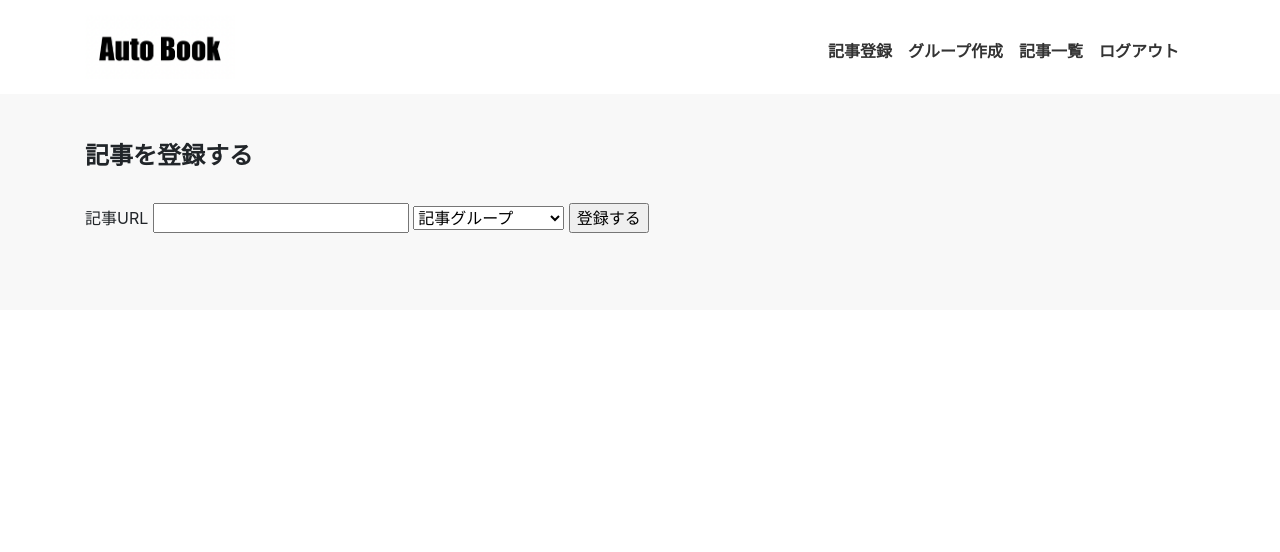
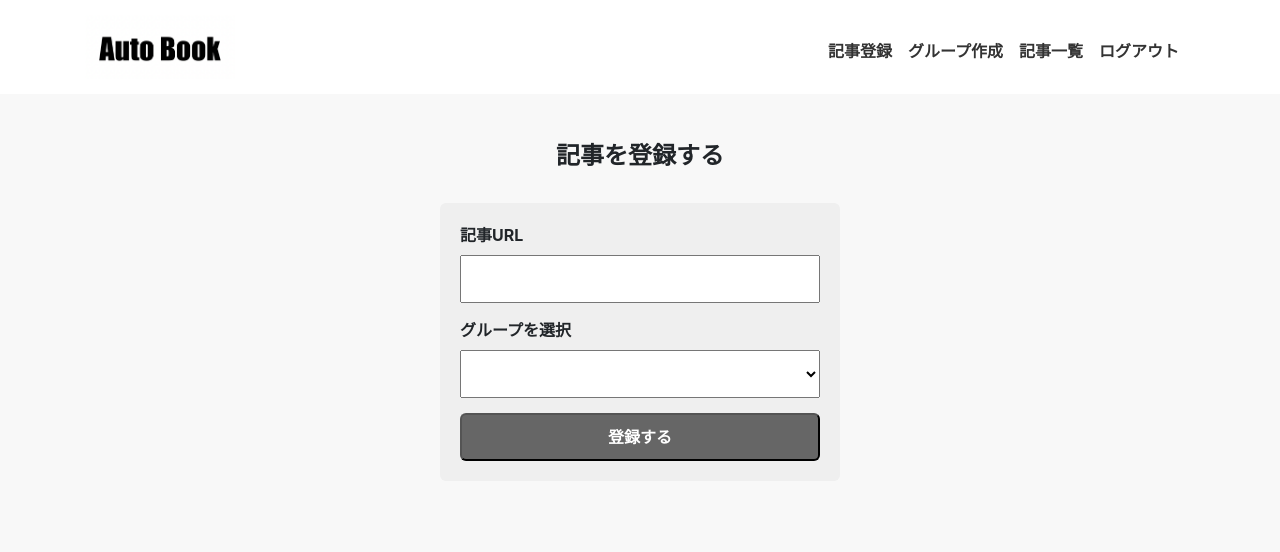
Before and after one commit to YutoMoriyasu/auto-book, a Flask app: page /register in a window 1280 px wide. Shown: the top 552 px of the page. Run offline with Flask 2, Linux system fonts and the light colour scheme; a user stored in the database is signed in; data comes from the database, SQL or seed files in the repository; some libraries are stand-ins or nearby versions.

Commit message:
記事登録ページのスタイル修正

```diff
--- a/app/static/css/style.css
+++ b/app/static/css/style.css
@@ -31,20 +31,20 @@ h1 {
   font-weight: bold;
 }
 
-.auth-form {
+.base-form {
   min-width: 400px;
   padding: 20px;
   background-color: #efefef;
   border-radius: 6px;
 }
 
-.auth-form input {
+.base-form input {
   width: 100%;
   padding: 10px;
   margin-bottom: 15px;
 }
 
-.auth-form button {
+.base-form button {
   font-size: 16px;
   font-weight: bold;
   color: #fff;
@@ -54,26 +54,32 @@ h1 {
   border-radius: 6px;
 }
 
-.auth-form .notification {
+.base-form .notification {
   padding: 8px;
   background-color: #fc4067;
   margin-bottom: 15px;
   border-radius: 6px;
 }
 
-.auth-form .notification p,
-.auth-form .notification a,
-.auth-form .notification a:hover {
+.base-form .notification p,
+.base-form .notification a,
+.base-form .notification a:hover {
   color: #fff;
   margin-bottom: 0;
 }
 
-.auth-form .notification a {
+.base-form .notification a {
   text-decoration: underline;
 }
 
-.auth-form .notification a:hover {
+.base-form .notification a:hover {
   opacity: 0.8;
+}
+
+.base-form select {
+  padding: 12px 9px;
+  margin-bottom: 15px;
+  cursor: pointer;
 }
 
 .posts-side-form select {
--- a/app/templates/create_group.html
+++ b/app/templates/create_group.html
@@ -4,7 +4,7 @@
 <h1 class="text-center">新規グループを作成する</h1>
 <div class="py-4">
   <div class="d-flex flex-column justify-content-center align-items-center">
-    <form method="POST" action="/groups/create" class="auth-form">
+    <form method="POST" action="/groups/create" class="base-form">
       {% with messages = get_flashed_messages() %}
       {% if messages %}
       <div class="notification">
--- a/app/templates/login.html
+++ b/app/templates/login.html
@@ -3,7 +3,7 @@
 {% block content %}
 <h1 class="text-center mt-5 mb-3">ログイン</h1>
 <div class="d-flex justify-content-center align-items-center flex-column">
-  <form method="POST" action="/login" class="auth-form">
+  <form method="POST" action="/login" class="base-form">
     {% with messages = get_flashed_messages() %}
     {% if messages %}
     <div class="notification">
--- a/app/templates/register.html
+++ b/app/templates/register.html
@@ -1,9 +1,10 @@
 {% extends "base.html" %}
 
 {% block content %}
-<h1>記事を登録する</h1>
+<h1 class="text-center">記事を登録する</h1>
 <div class="py-4">
-  <form method="POST" action="/register">
+  <div class="d-flex flex-column align-items-center justify-content-center">
+    <form method="POST" action="/register" class="base-form">
       {% with messages = get_flashed_messages() %}
       {% if messages %}
       <div class="notification">
@@ -13,15 +14,21 @@
       </div>
       {% endif %}
       {% endwith %}
-    <label for="">記事URL</label>
+      <div class="form-item">
+        <p class="mb-2 font-weight-bold">記事URL</p>
         <input type="text" name="article_url" required>
-    <select name="group_id" id="">
-      <option value="">記事グループ</option>
+      </div>
+      <div class="form-item">
+        <p class="mb-2 font-weight-bold">グループを選択</p>
+        <select name="group_id" id="" class="w-100">
+          <option value=""></option>
           {% for group in groups %}
           <option value="{{group.id}}">{{group.name}}</option>
           {% endfor %}
         </select>
-    <input type="submit" value="登録する">
+      </div>
+      <button type="submit">登録する</button>
     </form>
   </div>
+</div>
 {% endblock %}
--- a/app/templates/signup.html
+++ b/app/templates/signup.html
@@ -3,7 +3,7 @@
 {% block content %}
 <h1 class="text-center mt-5 mb-3">ユーザー登録</h1>
 <div class="d-flex justify-content-center align-items-center flex-column">
-  <form method="POST" action="/signup" class="auth-form">
+  <form method="POST" action="/signup" class="base-form">
     {% with messages = get_flashed_messages() %}
     {% if messages %}
     <div class="notification">
```
Lines whose indentation alone changed are shown as unchanged.
